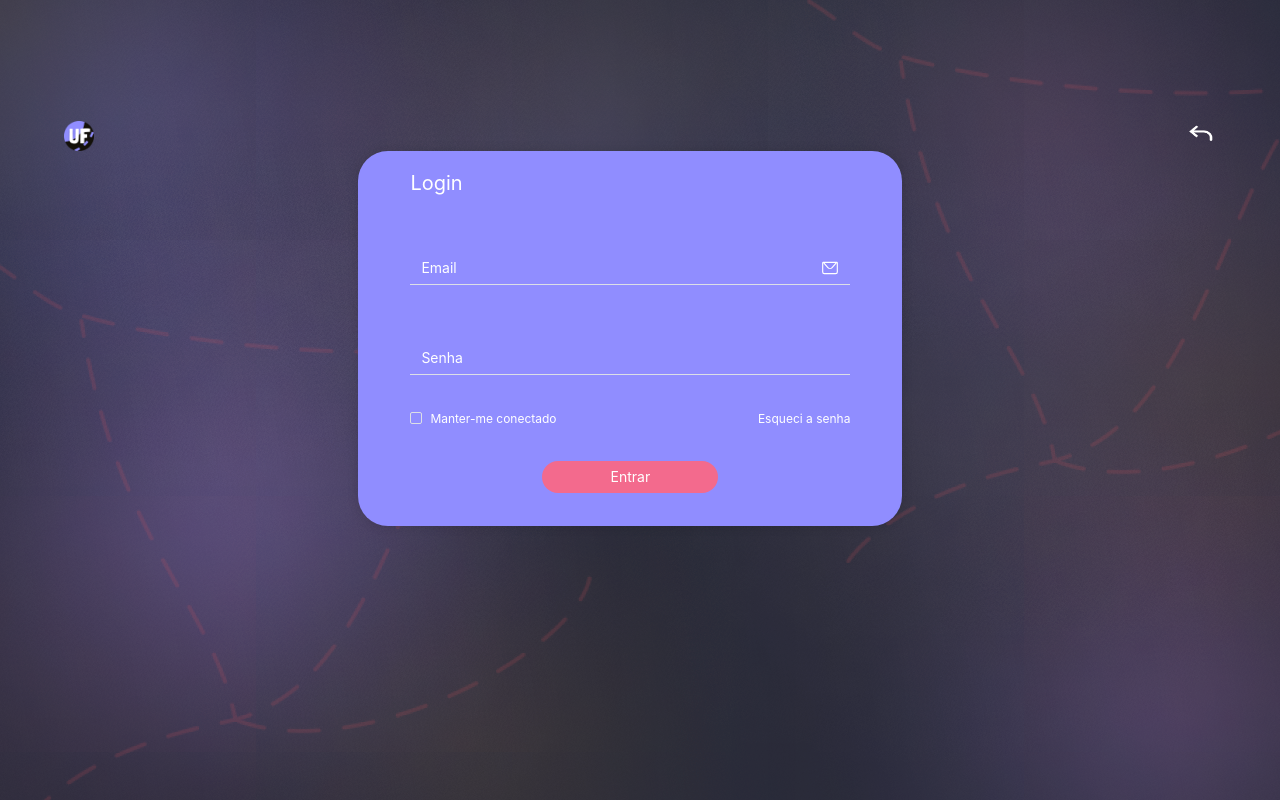
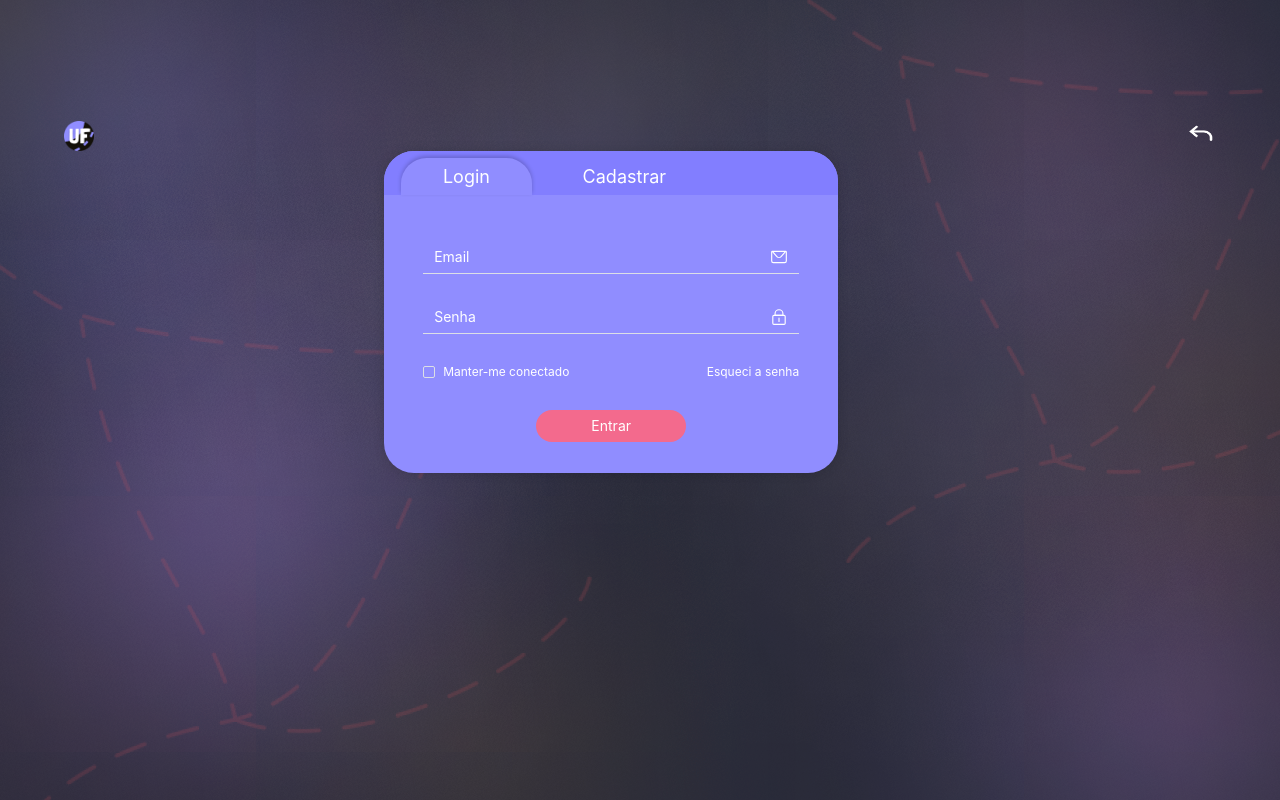
Before and after one commit to FLuiz22/ufroad-front, a Vue app: page /login in a window 1280 px wide. Built offline with nearby package versions, Linux system fonts and the light colour scheme; what vue-the-mask would draw is missing.

Commit message:
Style: Header card modified

```diff
--- a/src/pages/Login/Login.scss
+++ b/src/pages/Login/Login.scss
@@ -30,13 +30,13 @@
 }
 
 .content {
-    display: inline;
+    display: inline-block;
     position: center;
     justify-self: center;
     align-items: center;
     width: 50%;
     height: 50%;
-    margin-left: 28%;
+    margin-left: 30%;
     font-family: Inter;
 }
 
@@ -44,22 +44,52 @@
     border-radius: 30px;
     background: #908DFF;
     border: none;
-    padding-left: 5%;
-    padding-right: 5%;
-    width: 75%;
+    padding-left: 3%;
+    padding-right: 3%;
+    width: 65%;
+    --el-card-border-color: transparent;
 }
 
 .page_indicator {
+    justify-content: start;
+    background-color: #827EFF;
+    display: flex;
+    margin-top: -10%;
+    margin-left: -20%;
+    width: 140%;
+}
+
+.page_sel {
     color: #FFF;
+    margin-top: 5%;
     --el-font-family: Inter;
-    font-size: 20px;
+    font-size: 18px;
     font-style: normal;
     font-weight: 400;
     line-height: normal;
+    width: 25%;
+    height: 15%;
+}
+
+.page_log {
+    background-color: #908DFF;
+    border: none;
+    box-shadow: 0px -2px 4px rgba(0, 0, 0, 0.2);
+    border-bottom-left-radius: 0%;
+    border-bottom-right-radius: 0%;
+    border-top-left-radius: 2vw;
+    border-top-right-radius: 2vw;
+    margin-left: 10%;
+}
+
+.page_cad {
+    background-color: transparent;
+    border: none;
+    margin-left: 5%;
 }
 
 .input_box {
-    margin-top: 13%;
+    margin-top: 2%;
     margin-bottom: 7%;
 }
 
--- a/src/pages/Login/Login.vue
+++ b/src/pages/Login/Login.vue
@@ -7,7 +7,12 @@
 
         <div class="content">
             <el-card class="login">
-                <el-text class="page_indicator">Login</el-text>
+                <template #header>
+                    <div class="page_indicator">
+                        <el-button class="page_sel page_log">Login</el-button>
+                        <el-button class="page_sel page_cad">Cadastrar</el-button>
+                    </div>
+                </template>
                 <div class="input_box">
                     <el-input class="input_fields" v-model="data.email" placeholder="Email">
                         <template #suffix>
@@ -20,7 +25,13 @@
                 </div>
 
                 <div class="input_box">
-                    <el-input class="input_fields" v-model="data.password" type="password" placeholder="Senha" />
+                    <el-input class="input_fields" v-model="data.password" type="password" placeholder="Senha">
+                        <template #suffix>
+                            <el-icon class="input_icon">
+                                <Lock />
+                            </el-icon>
+                        </template>
+                    </el-input>
                     <div class="line" />
 
                 </div>
```
